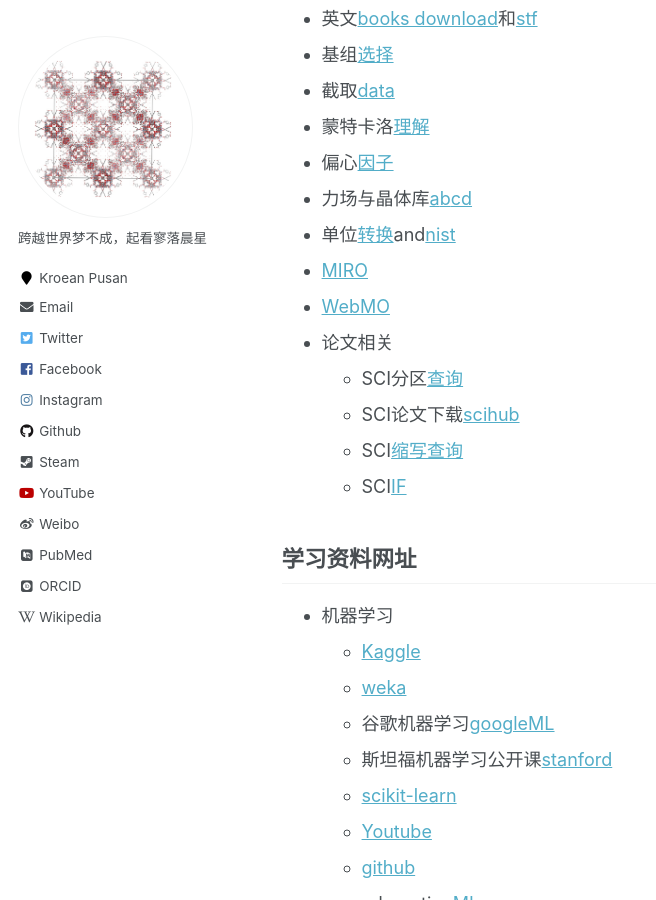
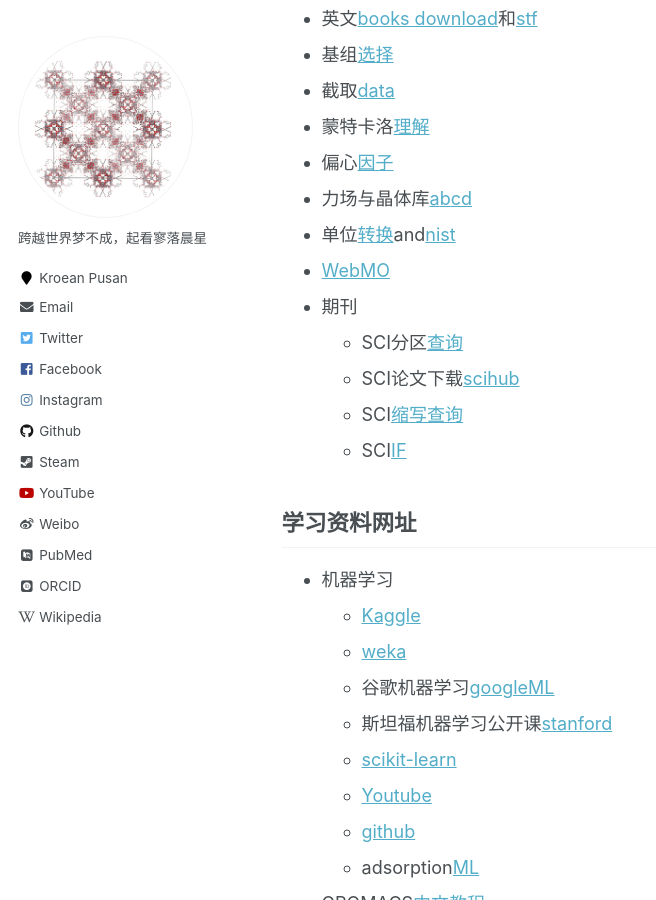
Before and after one commit to sxm13/ZGBshenxiaomoCV.github.io, a Jekyll site: the page built from _pages/markdown.md, in a window 1280 px wide and 900 px high, scrolled down 2907 px. Shown: the whole window, without its empty margins (0-656 px from the left). Built offline with Jekyll 4.4.1, drawn with Linux system fonts in a browser that asks for light colours; some web fonts are replaced.

Commit message:
Update markdown.md

```diff
--- a/_pages/markdown.md
+++ b/_pages/markdown.md
@@ -90,9 +90,8 @@
 * 偏心[因子](http://www.ap1700.com/ShowWord33.htm "w")
 * 力场与晶体库[a](https://www.ctcms.nist.gov/potentials/ "a")[b](https://spasmmini.weebly.com/potentials.html "b")[c](https://sites.gatech.edu/sxu66 "c")[d](http://www.crystallography.net/cod/search.html "d")
 * 单位[转换](https://www.colby.edu/chemistry/PChem/Hartree.html "energy")and[nist](http://wild.life.nctu.edu.tw/class/common/energy-unit-conv-table.html)
-* [MIRO](https://miro.com/app/dashboard/ "miro")
 * [WebMO](http://10.125.128.30/~website/cgi-bin/webmo/login.cgi "webmo")
-* 论文相关
+* 期刊
   * SCI分区[查询](http://www.letpub.com.cn/index.php?page=journalapp&view=search "SCI")
   * SCI论文下载[scihub](https://tool.yovisun.com/scihub/ "scihub")
   * SCI[缩写查询](https://cassi.cas.org/search.jsp "scisx")
```
